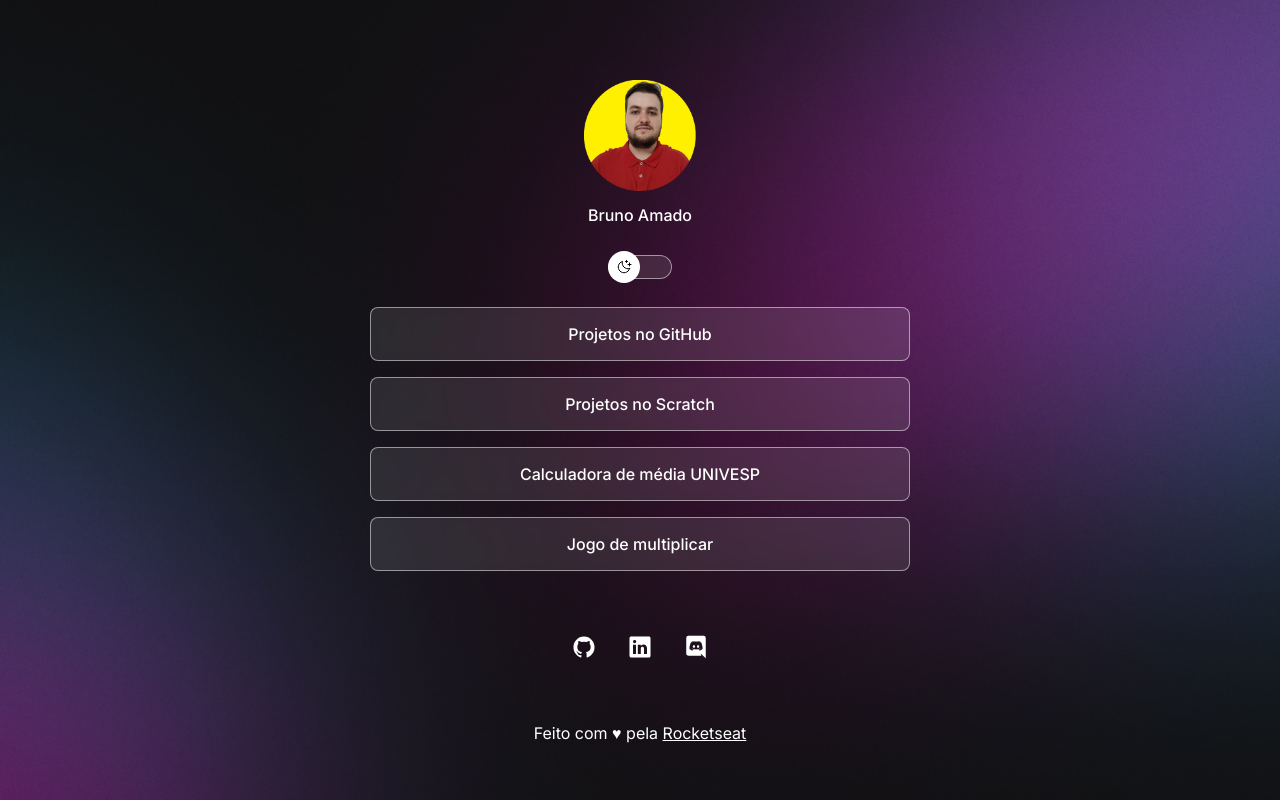
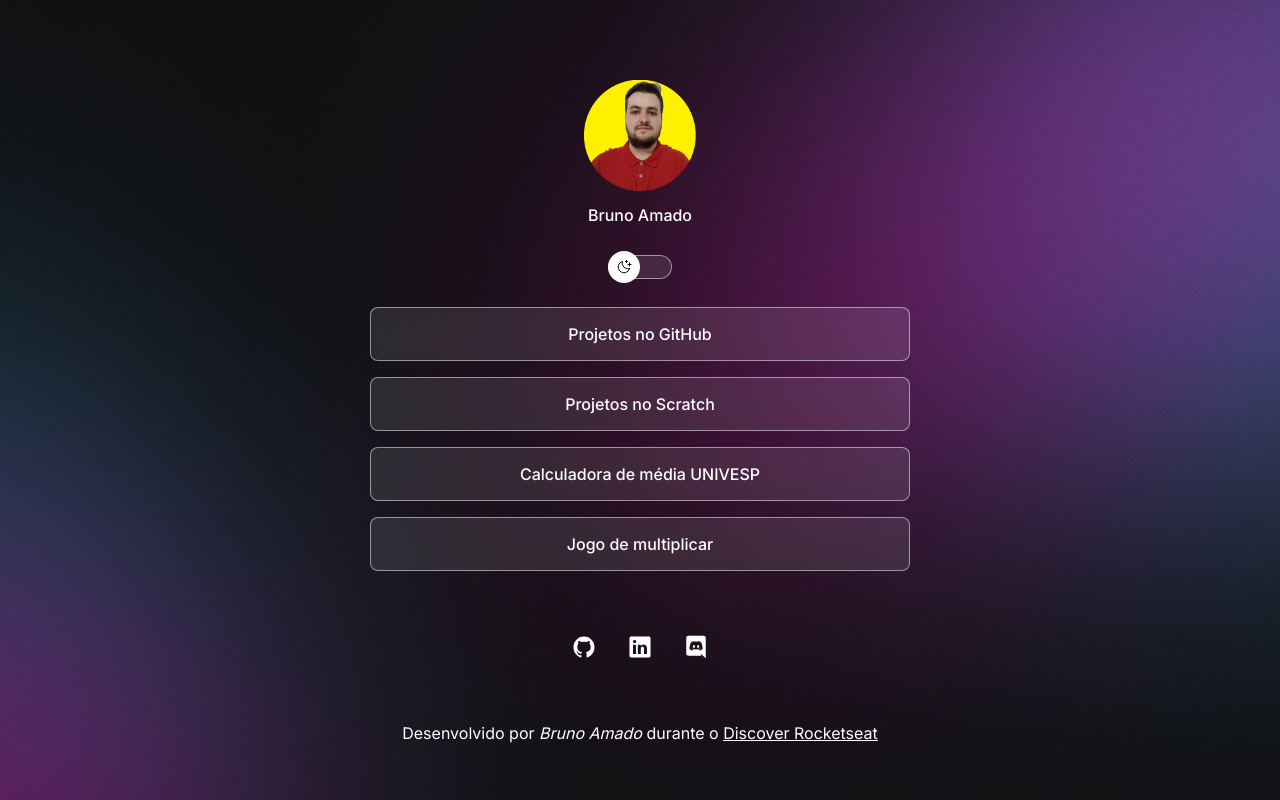
Before and after one commit to bruamado/rocketseat-discover, a plain HTML site: page index.html in a window 1280 px wide. Drawn offline with nearby package versions, Linux system fonts and the light colour scheme.

Commit message:
change footer message

```diff
--- a/index.html
+++ b/index.html
@@ -76,12 +76,12 @@
     </a> -->
       </div>
       <footer>
-        Feito com ♥ pela
+        Desenvolvido por <em>Bruno Amado</em> durante o
         <a
           href="https://rocketseat.com.br"
           target="_blank"
           rel="noopener noreferrer"
-          >Rocketseat</a
+          >Discover Rocketseat</a
         >
       </footer>
     </div>
```
